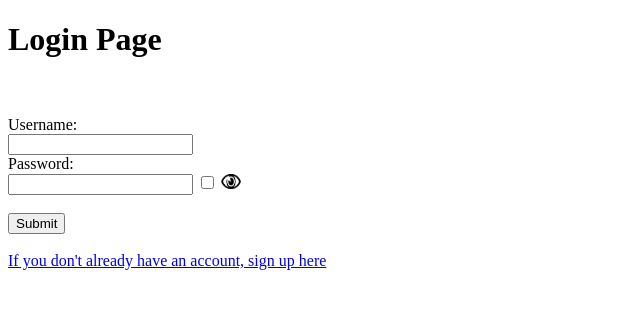
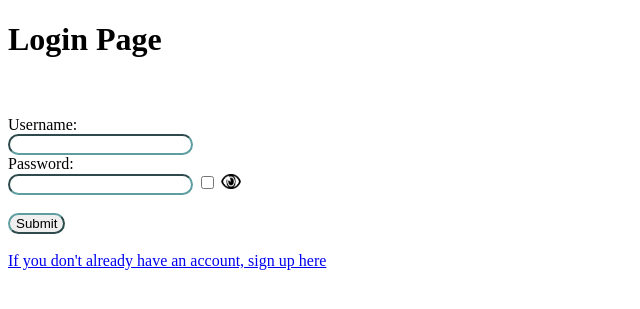
Before and after one commit to saadman2001rahman/wishlist_website, a PHP site: page /login.php in a window 1280 px wide. Shown: the top 309 px of the page, without its empty margins (0-640 px from the left). Run offline with PHP 8.4, Linux system fonts and the light colour scheme.

Commit message:
Added stylesheets

```diff
--- a/login.php
+++ b/login.php
@@ -1,6 +1,7 @@
 <!DOCTYPE html>
 <html>
  <head>
+ <link rel="stylesheet" href="style.css">
  <h1> Login Page </h1>
  </head>
  <br><br>
--- a/signup.php
+++ b/signup.php
@@ -1,6 +1,7 @@
 <!DOCTYPE html>
 <html>
  <head>
+ <link rel="stylesheet" href="style.css">
  <h1> Register a new account </h1>
  </head>
 
--- /dev/null
+++ b/style.css
@@ -0,0 +1,16 @@
+input[type = text] {
+    border-color:cadetblue;
+    border-radius: 25px;
+}
+input[type = password] {
+    border-color:cadetblue;
+    border-radius: 25px;
+}
+input[type = submit] {
+    border-color:cadetblue;
+    border-radius: 25px;
+}
+button {
+    border-color:cadetblue;
+    border-radius: 25px;
+}
```
Also changed, not shown: sql_add_user.php (+19 -1 lines).
